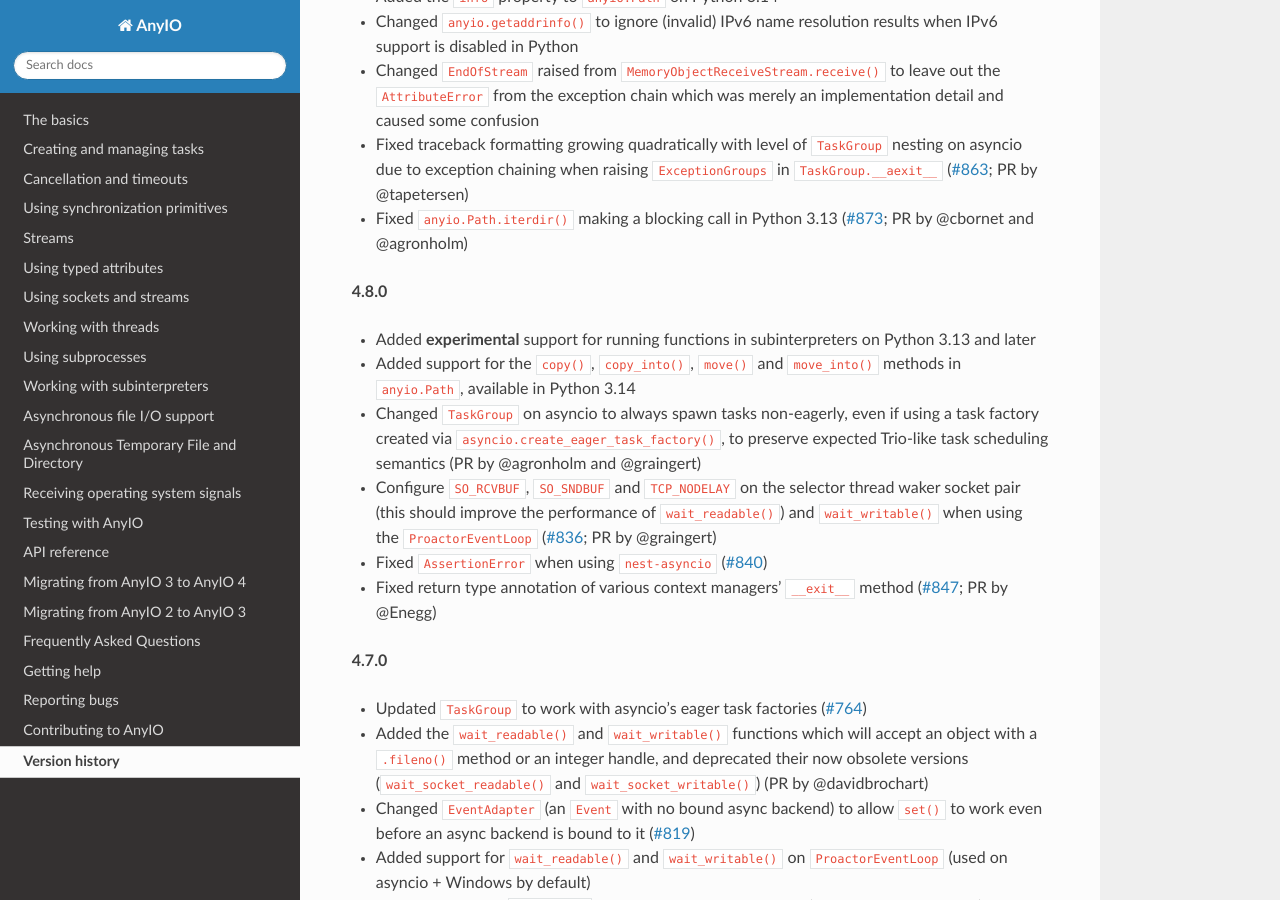
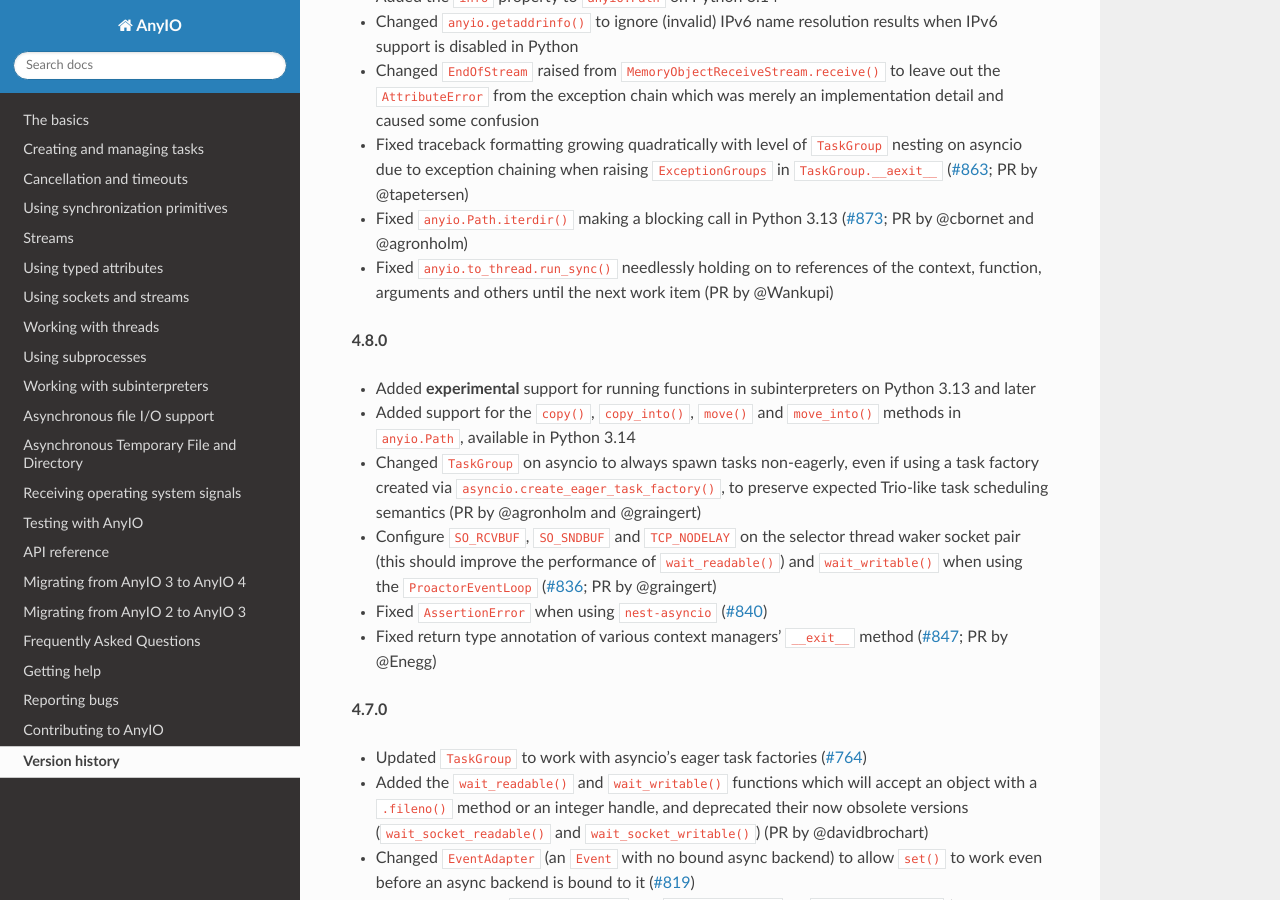
Before and after one commit to agronholm/anyio, a Sphinx documentation site: the page built from docs/versionhistory.rst, in a window 1280 px wide and 900 px high, scrolled down 615 px. Built offline with Sphinx 7.4.7 and the Read the Docs theme 3.1.0, drawn with Linux system fonts in a browser that asks for light colours; the version number could not be read and is left out.

Commit message:
Added changelog entry

```diff
--- a/docs/versionhistory.rst
+++ b/docs/versionhistory.rst
@@ -33,6 +33,8 @@ This library adheres to `Semantic Versioning 2.0 <http://semver.org/>`_.
 - Fixed ``anyio.Path.iterdir()`` making a blocking call in Python 3.13
   (`#873 <https://github.com/agronholm/anyio/issues/873>`_; PR by @cbornet and
   @agronholm)
+- Fixed ``anyio.to_thread.run_sync()`` needlessly holding on to references of the
+  context, function, arguments and others until the next work item (PR by @Wankupi)
 
 **4.8.0**
 
```
